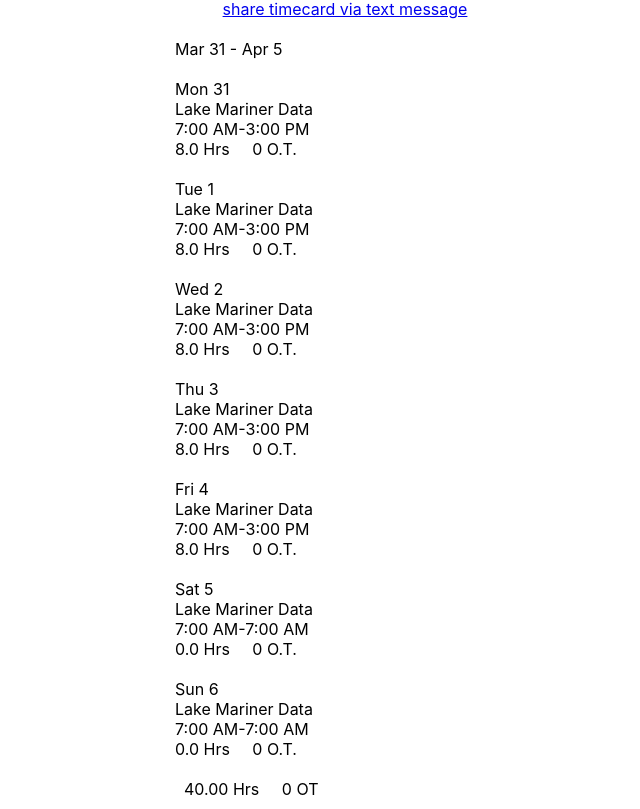
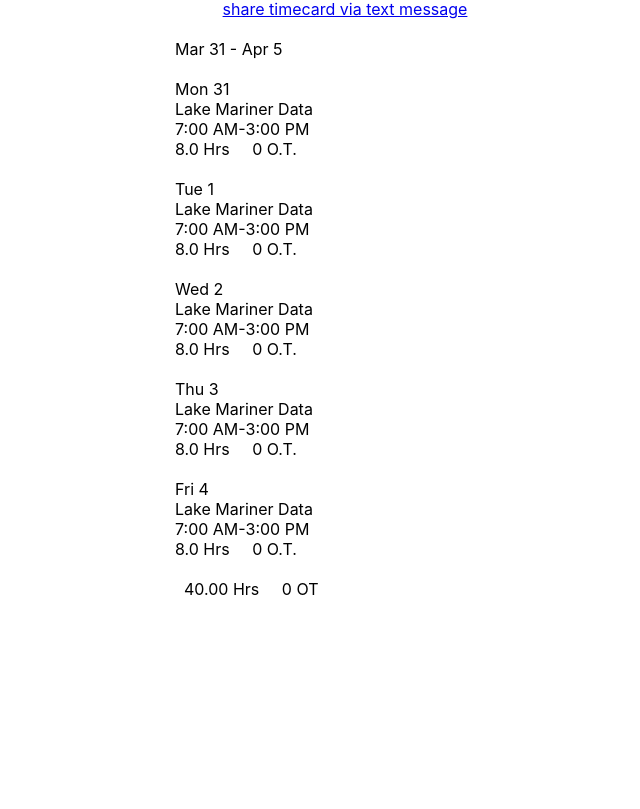
Before and after one commit to bradronto/bradronto.github.io, a React (Create React App) app in the folder timekeep/: page / in a window 1280 px wide. Shown: the part 623-1432 px from the top of the page, without its empty margins (295-935 px from the left). After the commit the page ends 1232 px from the top, so only its background shows below. Built offline with nearby package versions, Linux system fonts and the light colour scheme.

Commit message:
and another..

```diff
--- a/timekeep/src/components/work-hours.js
+++ b/timekeep/src/components/work-hours.js
@@ -133,24 +133,31 @@
     {daysOfWeek.map((day, index) => (
     <div  className="blue" key={index}  >
 
+{workHours[index].isChecked ? (
+        <>
       <span style={{ marginLeft:"0px"}}>
       {daysOfWeek[index]}
       </span>
       <br />
-
-
          {workHours[index].job} <br></br>
           <span  className="indent">
            {workHours[index].start}-{workHours[index].end} <br></br>
             {calculateTotalHours(workHours[index].start, workHours[index].end)>8?8:calculateTotalHours(workHours[index].start, workHours[index].end).toFixed(1)} Hrs
           &nbsp; &nbsp; {calculateTotalHours(workHours[index].start, workHours[index].end)>8?calculateTotalHours(workHours[index].start, workHours[index].end).toFixed(1)-8:0} O.T.
         </span><br></br><br></br>
+        </>
+
+        ) : (
+          <>
+
+          </>
+        )}
+
         </div>
      ))}
-
-             <span className="blue"> &nbsp; {totalWeeklyHours.toFixed(2)>40?40:totalWeeklyHours.toFixed(2)} Hrs &nbsp;&nbsp;&nbsp; {totalWeeklyHours.toFixed(1)>40?totalWeeklyHours.toFixed(1)-40:0} OT
-
-             </span>
+          <span className="blue">
+             &nbsp; {totalWeeklyHours.toFixed(2)>40?40:totalWeeklyHours.toFixed(2)} Hrs &nbsp;&nbsp;&nbsp; {totalWeeklyHours.toFixed(1)>40?totalWeeklyHours.toFixed(1)-40:0} OT
+           </span>
       </div>
   </div>
 );
```
